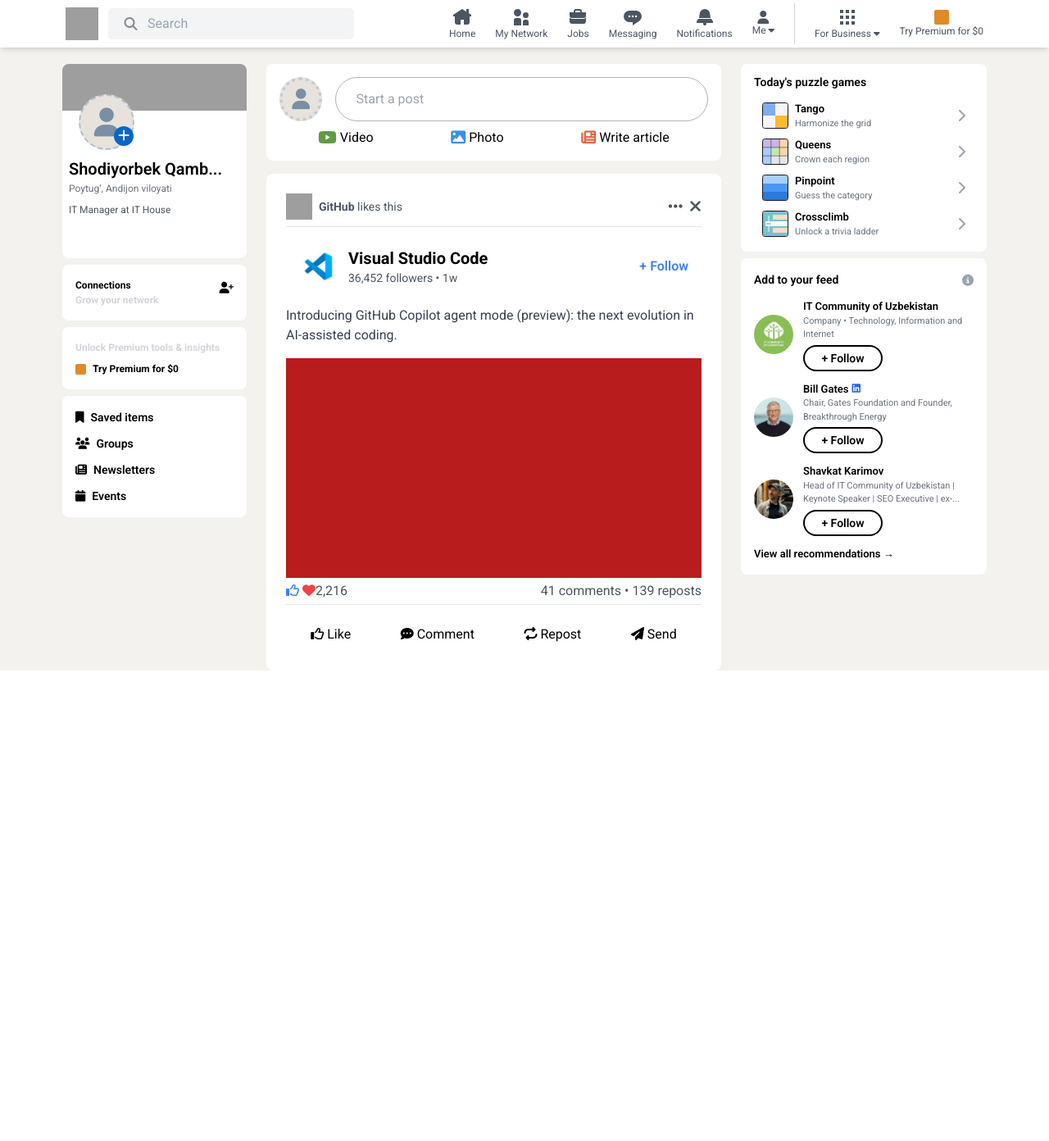
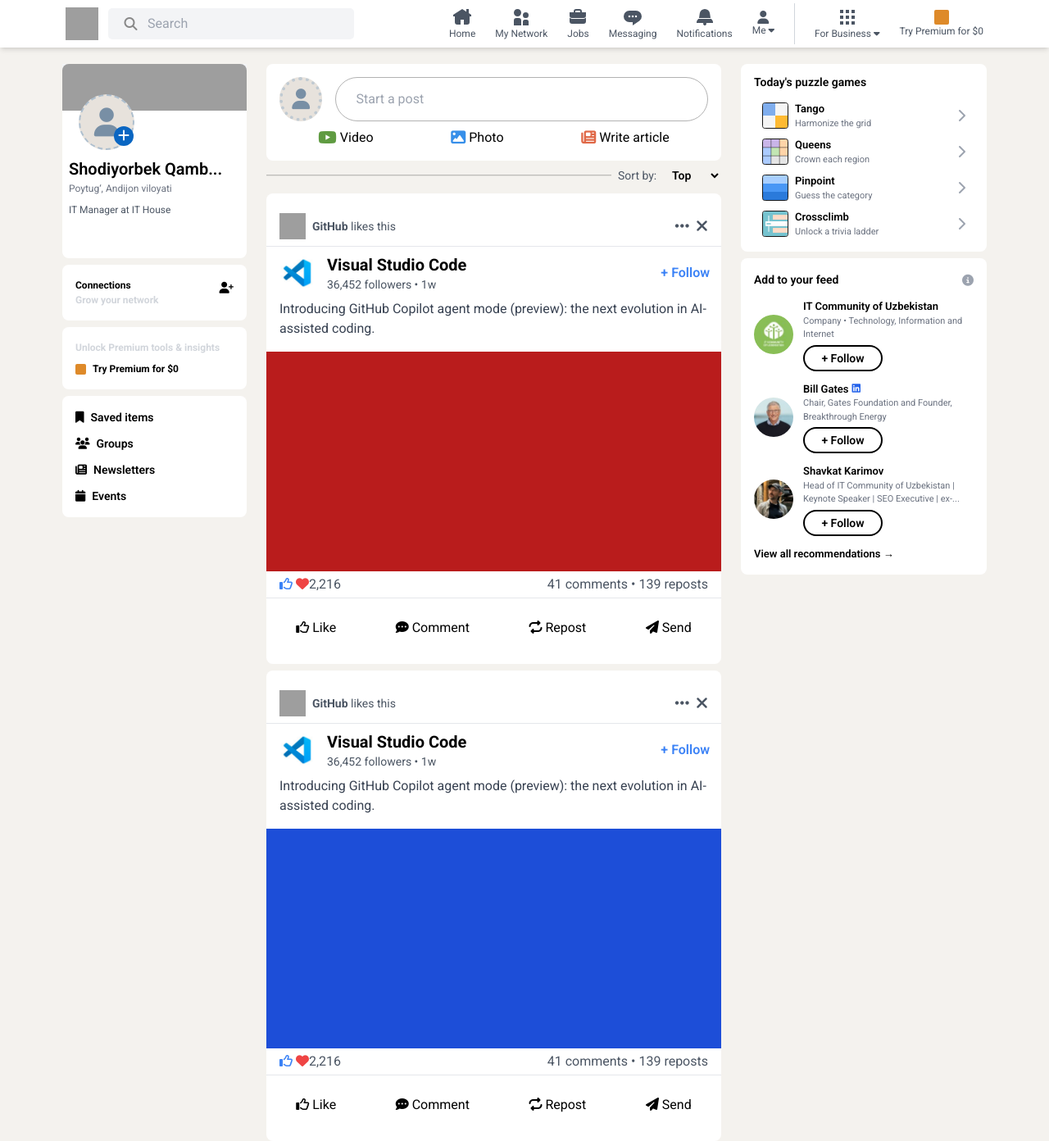
Before and after one commit to ShodiyorbekQambaraliyev/LinkedIn, a Django app: page /home/ in a window 1280 px wide. Shown: the whole page at 82% size. Before the commit the page ends 818 px from the top, so only its background shows below. Run offline with Django 5.2, Linux system fonts and the light colour scheme; some libraries are stand-ins or nearby versions; grey boxes are pictures that could not be loaded.

Commit message:
Bazigi joylar ozgardi

```diff
--- a/LinkedIn/templates/home.html
+++ b/LinkedIn/templates/home.html
@@ -66,7 +66,7 @@
     </div>
 
     <div class="">
-        <div class="bg-white p-4 rounded-lg mb-4">
+        <div class="bg-white p-4 rounded-lg mb-[8px]">
             <div class="w-full flex gap-4">
                 <div style="border: 4px dotted #C0CAD2;" class="w-[60px] h-[54px] rounded-full bg-[#E7E2DC] flex items-center justify-center ">
                     <i class="text-[25px] text-[#788FA5] fa-solid fa-user"></i>
@@ -80,9 +80,19 @@
             </div>
         </div>
 
-        <div class="w-[555px] mx-auto bg-white  rounded-lg p-6">
+        <div class="flex items-center justify-center">
+            <hr class="flex-grow h-[0.1rem] mr-2 my-auto border-[#bebdba] bg-[#dfdeda]">
+            <label class="w-[62px] flex text-sm text-left text-gray-600">Sort by:</label>
+            <select class="text-sm font-semibold bg-transparent cursor-pointer outline-none">
+                <option>Top</option>
+                <option>Recent</option>
+            </select>
+        </div>
 
-            <div class="flex items-center justify-between text-gray-600 text-sm pb-2 border-b">
+        <div class="space-y-2 mt-3">
+            <div class="w-[555px] mx-auto bg-white  rounded-lg py-6">
+
+                <div class="flex items-center justify-between text-gray-600 text-sm pb-2 border-b px-4">
                     <div class="flex items-center gap-2">
                         <img src="https://github.githubassets.com/images/modules/logos_page/GitHub-Mark.png" alt="GitHub" class="w-8 h-8 ">
                         <h3 class="text-sm"><span class="font-bold">GitHub</span> likes this</h3>
@@ -93,7 +103,7 @@
                     </div>
                 </div>
 
-            <div class="flex items-center justify-between  p-4 mt-2">
+                <div class="flex items-center justify-between  px-[14px] mt-2">
                     <div class="flex items-center space-x-3">
                         <img src="{% static 'img/vs_code_logo.jpeg' %}" alt="VS Code" class="w-12 h-12">
                         <div>
@@ -104,7 +114,7 @@
                     <button class="text-blue-500 font-semibold">+ Follow</button>
                 </div>
 
-            <p class="mt-2 text-gray-700">Introducing GitHub Copilot agent mode (preview): the next evolution in AI-assisted coding.</p>
+                <p class="mt-2 text-gray-700 px-4">Introducing GitHub Copilot agent mode (preview): the next evolution in AI-assisted coding.</p>
 
                 <div class="flex flex-col items-center  mt-4">
                     <div class="w-full h-[268px] bg-red-700">
@@ -113,7 +123,58 @@
                 </div>
 
                 <div class="relative flex justify-between items-center mt-4 text-gray-600">
-                <div class="absolute w-full flex items-center justify-between">
+                    <div class="absolute w-full flex items-center justify-between px-4">
+                        <div class="flex items-center">
+                            <span class="text-blue-500"><i class="fa-regular fa-thumbs-up"></i> <i class="fa-solid fa-heart text-red-500"></i> </span>
+                            <span> 2,216</span>
+                        </div>
+                        <span class="flex items-center">41 comments • 139 reposts</span>
+                    </div>
+                </div>
+
+                <div class="flex justify-around mt-4 border-t pt-4">
+                    <button class="px-4 py-2 rounded-md hover:bg-gray-300"><i class="fa-regular fa-thumbs-up"></i> Like</button>
+                    <button class="px-4 py-2 rounded-md hover:bg-gray-300"><i class="fa-solid fa-comment-dots"></i> Comment</button>
+                    <button class="px-4 py-2 rounded-md hover:bg-gray-300"><i class="fa-solid fa-repeat"></i> Repost</button>
+                    <button class="px-4 py-2 rounded-md hover:bg-gray-300"><i class="fa-solid fa-paper-plane"></i> Send</button>
+                </div>
+            </div>
+
+            <div class="w-[555px] mx-auto bg-white  rounded-lg py-6">
+
+                <div class="flex items-center justify-between text-gray-600 text-sm pb-2 border-b px-4">
+                    <div class="flex items-center gap-2">
+                        <img src="https://github.githubassets.com/images/modules/logos_page/GitHub-Mark.png" alt="GitHub" class="w-8 h-8 ">
+                        <h3 class="text-sm"><span class="font-bold">GitHub</span> likes this</h3>
+                    </div>
+                    <div class="flex items-center gap-2">
+                        <i class="fa-solid fa-ellipsis text-[20px]"></i>
+                        <i class="fa-solid fa-xmark text-[20px]"></i>
+                    </div>
+                </div>
+
+                <div class="flex items-center justify-between  px-[14px] mt-2">
+                    <div class="flex items-center space-x-3">
+                        <img src="{% static 'img/vs_code_logo.jpeg' %}" alt="VS Code" class="w-12 h-12">
+                        <div>
+                            <h1 class="text-xl font-bold">Visual Studio Code</h1>
+                            <p class="text-gray-600 text-sm">36,452 followers • 1w</p>
+                        </div>
+                    </div>
+                    <button class="text-blue-500 font-semibold">+ Follow</button>
+                </div>
+
+                <p class="mt-2 text-gray-700 px-4">Introducing GitHub Copilot agent mode (preview): the next evolution in AI-assisted coding.</p>
+
+
+                <div class="flex flex-col items-center  mt-4">
+                    <div class="w-full h-[268px] bg-blue-700">
+
+                    </div>
+                </div>
+
+                <div class="relative flex justify-between items-center mt-4 text-gray-600">
+                    <div class="absolute w-full flex items-center justify-between px-4">
                         <div class="flex items-center">
                             <span class="text-blue-500"><i class="fa-regular fa-thumbs-up"></i> <i class="fa-solid fa-heart text-red-500"></i> </span>
                             <span> 2,216</span>
@@ -130,6 +191,9 @@
                 </div>
             </div>
         </div>
+    </div>
+
+
 
     <div class="">
         <div class="w-[300px] py-3  bg-white rounded-lg ">
```
Lines whose indentation alone changed are shown as unchanged.
